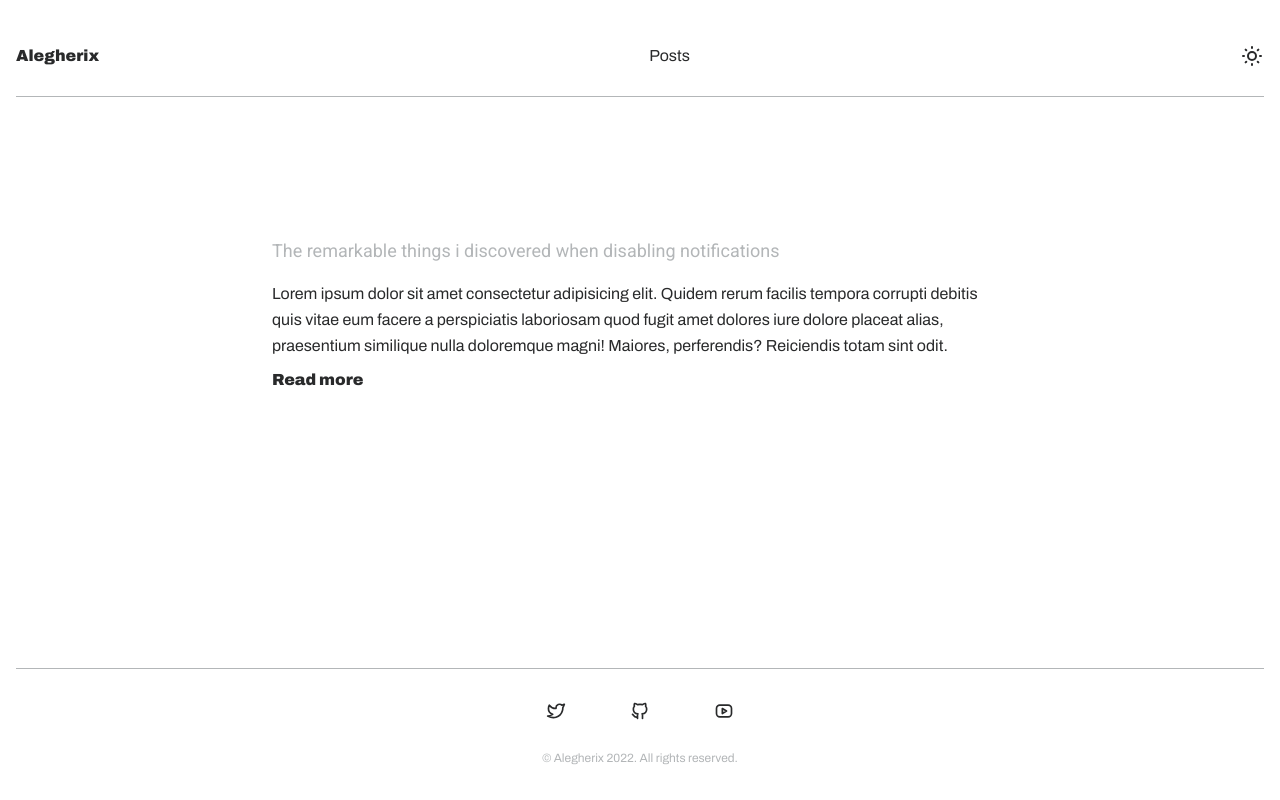
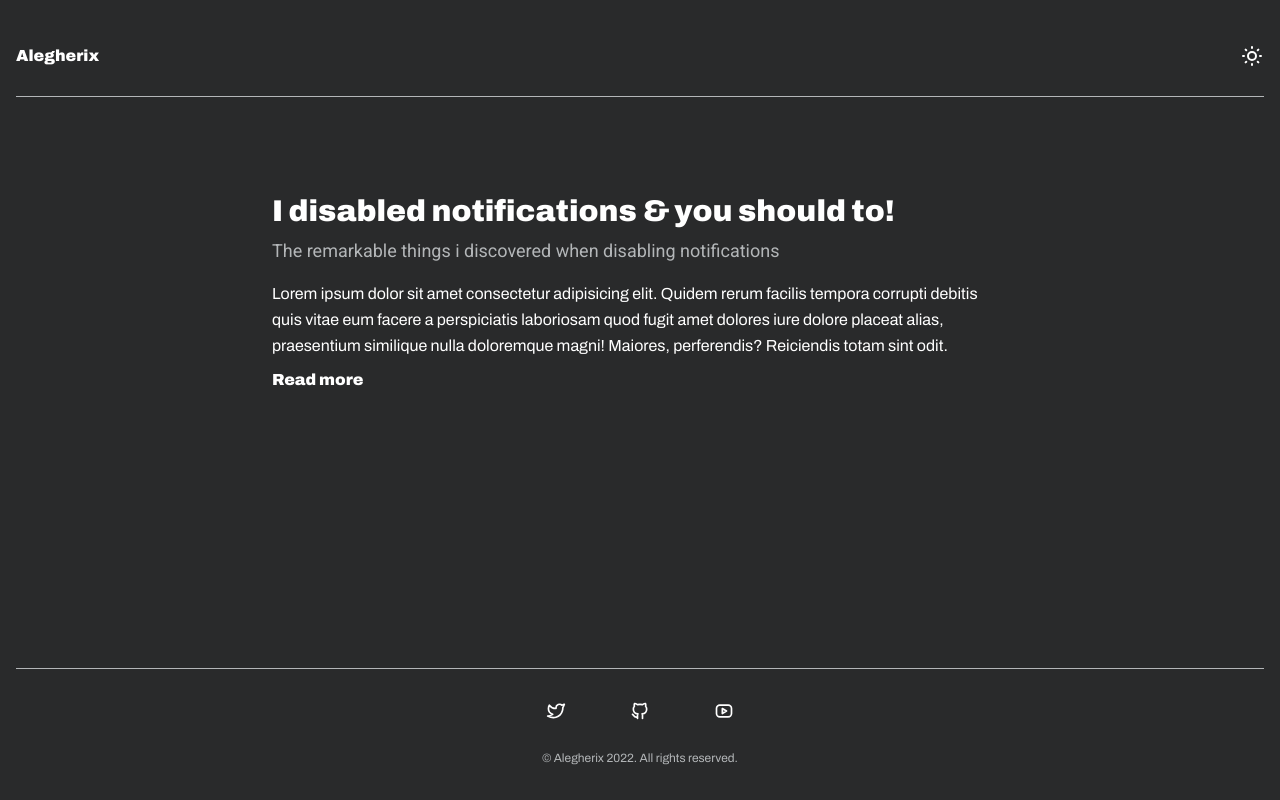
Before and after one commit to Alegherix/personalBlog, a Next.js app: page / in a window 1280 px wide. Built offline with nearby package versions, Linux system fonts and the light colour scheme.

Commit message:
Updated alot of stuff

```diff
--- a/app/globals.css
+++ b/app/globals.css
@@ -4,11 +4,11 @@
 
 @layer base {
   h1 {
-    @apply text-2xl md:text-3xl lg:text-6xl;
+    @apply text-2xl md:text-3xl lg:text-6xl dark:text-white text-black;
   }
 
   h2 {
-    @apply text-2xl md:text-3xl;
+    @apply text-2xl md:text-3xl dark:text-white text-black
   }
 
   h3,h4 {
--- a/app/layout.tsx
+++ b/app/layout.tsx
@@ -19,15 +19,9 @@ export default function RootLayout({
   children: React.ReactNode;
 }) {
   return (
-    <html
-      className={clsx(
-        font.variable,
-        'bg-white text-dark-900 dark:bg-dark-900 dark:text-white'
-      )}
-      lang="en"
-    >
+    <html className={clsx(font.variable, 'dark')} lang="en">
       <head />
-      <body className="max-w-screen-xl mx-auto flex min-h-screen p-4 flex-col relative">
+      <body className="max-w-screen-xl mx-auto flex min-h-screen p-4 flex-col relative bg-white text-black dark:bg-dark-900 dark:text-white">
         <Navbar />
         <main className="flex-grow">{children}</main>
         <Footer />
--- /dev/null
+++ b/app/posts/[slug]/TableOfContent.tsx
@@ -0,0 +1,25 @@
+import { Heading } from 'components/Heading';
+import Link from 'next/link';
+import React from 'react';
+
+const mockSections: string[] = [
+  'Introduction',
+  'Section 1',
+  'Section 2',
+  'Section 3',
+  'Section 4',
+  'Section 5',
+];
+
+export const TableOfContent: React.FC = () => {
+  return (
+    <aside className="max-lg:hidden sticky right-0 w-40 flex flex-col">
+      <Heading as="h2">Table of Contents</Heading>
+      {mockSections.map((section) => (
+        <Link key={section} href={`#${section}`}>
+          {section}
+        </Link>
+      ))}
+    </aside>
+  );
+};
--- a/app/posts/[slug]/page.tsx
+++ b/app/posts/[slug]/page.tsx
@@ -1,9 +1,11 @@
+import { TableOfContent } from 'app/posts/[slug]/TableOfContent';
 import React from 'react';
 
 export default function page() {
   return (
     <>
       <div>Hello from Page</div>
+      <TableOfContent />
     </>
   );
 }
--- a/components/Heading.tsx
+++ b/components/Heading.tsx
@@ -18,16 +18,16 @@ interface HeadingProps {
   className?: string;
 }
 
-type TailwindNumberKeys = keyof DefaultColors['slate'];
-type TailwindColors =
-  | `${keyof DefaultColors}-${TailwindNumberKeys}`
-  | keyof DefaultColors;
-type ThemeColors = `${'dark' | 'light'}-${TailwindNumberKeys}`;
-type MyColors = `text-${TailwindColors | ThemeColors}`;
+// type TailwindNumberKeys = keyof DefaultColors['slate'];
+// type TailwindColors =
+//   | `${keyof DefaultColors}-${TailwindNumberKeys}`
+//   | keyof DefaultColors;
+// type ThemeColors = `${'dark' | 'light'}-${TailwindNumberKeys}`;
+// type MyColors = `text-${TailwindColors | ThemeColors}`;
 
-const colorMap: Record<Variant, MyColors> = {
-  Primary: 'text-white',
-  Secondary: 'text-dark-700',
+const colorMap: Record<Variant, string> = {
+  Primary: 'text-dark-900',
+  Secondary: 'dark:text-dark-700 text-gray-',
   Tertiary: 'text-blue-300',
 };
 
--- a/components/Navbar.tsx
+++ b/components/Navbar.tsx
@@ -11,7 +11,7 @@ export const Navbar: React.FC = () => {
         <Link href="/">
           <span className={archivo.className}>Alegherix</span>
         </Link>
-        <Link href="/posts">Posts</Link>
+        {/* <Link href="/posts">Posts</Link> */}
         <ThemeSwitcher />
       </nav>
       <Separator className="mb-20" />
--- a/components/ThemeSwitcher.tsx
+++ b/components/ThemeSwitcher.tsx
@@ -13,34 +13,29 @@ const ThemeMap: Record<Themes, Themes> = {
 };
 
 export const ThemeSwitcher: React.FC = () => {
-  // const [initialState, setStorageState, getStorageState] =
-  // useLocalStorage<Themes>('theme', 'dark');
-  const router = useRouter();
-  const [theme, setTheme] = React.useState<Themes>(
-    // () => initialState || 'dark'
-    'dark'
-  );
+  const [initialState, setStorageState, getStorageState] =
+    useLocalStorage<Themes>('theme', 'dark');
+  const [theme, setTheme] = React.useState<Themes>('dark');
 
-  // useLayoutEffect(() => {
-  //   if (initialState) {
-  //     setTheme(initialState);
-  //   }
-  //   // eslint-disable-next-line react-hooks/exhaustive-deps
-  // }, []);
+  useEffect(() => {
+    if (initialState) {
+      setTheme(initialState);
+    }
+  }, [initialState]);
 
   const handleClick = () => {
-    // const currentTheme = getStorageState();
+    const currentTheme = theme;
     const nextTheme = ThemeMap[theme];
     // setStorageState(nextTheme);
-    // document.documentElement.classList.remove(theme);
-    // document.documentElement.classList.add(nextTheme);
+    document.documentElement.classList.remove(currentTheme);
+    document.documentElement.classList.add(nextTheme);
     setTheme(nextTheme);
-    router.refresh();
   };
 
   // if (!initialState) {
-  //   return null;
+  //   return <IconSun />;
   // }
+  // return <IconMoon />
 
   return (
     <button onClick={handleClick}>
--- a/tailwind.config.js
+++ b/tailwind.config.js
@@ -22,7 +22,7 @@ module.exports = {
         }
       },
       animation: {
-        fadeAndBounce : 'fadeIn 1s ease-in-out, bounceSide 1.3s ease-in-out infinite'
+        fadeAndBounce : 'fadeIn 0.7s ease-in-out, bounceSide 1.3s ease-in-out infinite'
       },
 
         colors: {
```
